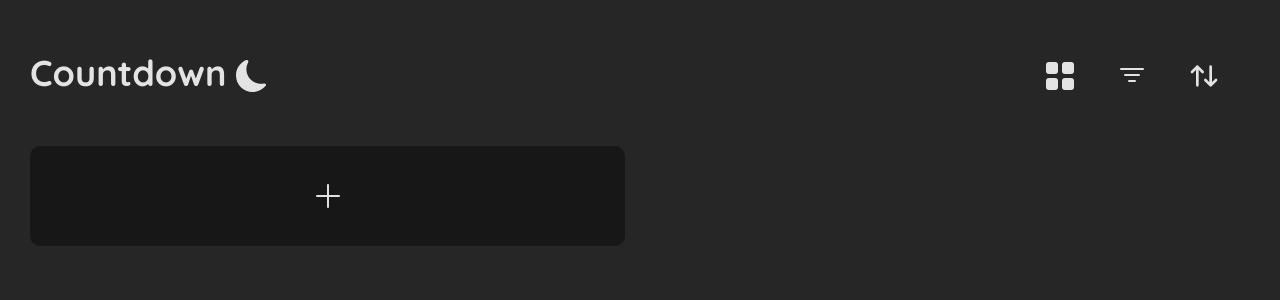
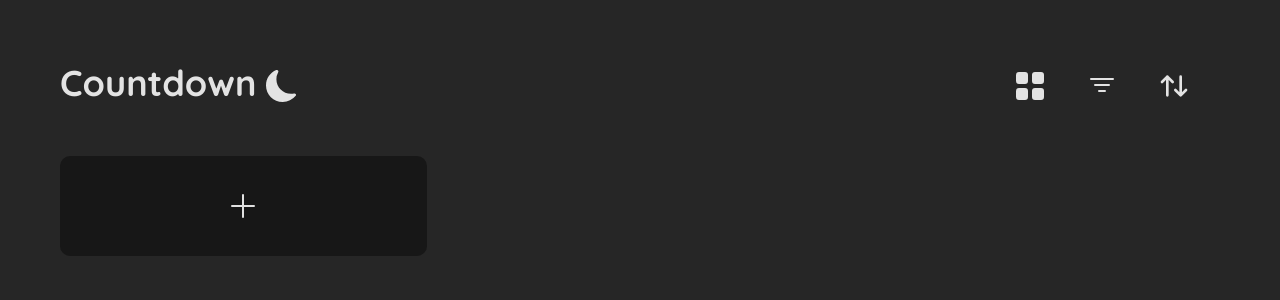
Before and after one commit to lauravivan/countdown, a React (Vite) app: page / in a window 1280 px wide. Shown: the top 300 px of the page. Built offline with nearby package versions, Linux system fonts and the light colour scheme.

Commit message:
Update css

```diff
--- a/src/assets/css/main.css
+++ b/src/assets/css/main.css
@@ -31,7 +31,7 @@ body:has(.dark) {
 }
 
 .homepage {
-  padding: 50px 30px;
+  padding: 60px;
 }
 @media (max-width: 480px) {
   .homepage {
@@ -70,6 +70,7 @@ svg {
 .header__menu .toggle-btn {
   padding: 10px;
   border-radius: 15px;
+  cursor: pointer;
 }
 .header__menu .select-btn:hover,
 .header__menu .toggle-btn:hover {
@@ -215,7 +216,7 @@ svg {
 
 .cards-view-grid {
   display: grid;
-  grid-template-columns: repeat(auto-fill, minmax(400px, 1fr));
+  grid-template-columns: repeat(auto-fill, minmax(300px, 1fr));
   gap: 30px;
   animation: slideIn 0.4s ease-in 0s;
 }
@@ -350,6 +351,56 @@ svg {
   animation: pulsate-bck 0.5s ease-in-out infinite both;
 }
 
+/* ----------------------------------------------
+ * Generated by Animista on 2025-7-17 20:26:53
+ * Licensed under FreeBSD License.
+ * See http://animista.net/license for more info.
+ * w: http://animista.net, t: @cssanimista
+ * ---------------------------------------------- */
+/**
+ * ----------------------------------------
+ * animation scale-in-center
+ * ----------------------------------------
+ */
+@keyframes scale-in-center {
+  0% {
+    transform: scale(0);
+    opacity: 1;
+  }
+  100% {
+    transform: scale(1);
+    opacity: 1;
+  }
+}
+.scale-in-center {
+  animation: scale-in-center 0.5s cubic-bezier(0.25, 0.46, 0.45, 0.94) both;
+}
+
+/* ----------------------------------------------
+ * Generated by Animista on 2025-7-17 20:28:0
+ * Licensed under FreeBSD License.
+ * See http://animista.net/license for more info.
+ * w: http://animista.net, t: @cssanimista
+ * ---------------------------------------------- */
+/**
+ * ----------------------------------------
+ * animation scale-out-center
+ * ----------------------------------------
+ */
+@keyframes scale-out-center {
+  0% {
+    transform: scale(1);
+    opacity: 1;
+  }
+  100% {
+    transform: scale(0);
+    opacity: 1;
+  }
+}
+.scale-out-center {
+  animation: scale-out-center 0.5s cubic-bezier(0.55, 0.085, 0.68, 0.53) both;
+}
+
 .color-circle--c19ee0 {
   background-color: #c19ee0;
 }
--- a/src/assets/sass/_cards.scss
+++ b/src/assets/sass/_cards.scss
@@ -29,7 +29,7 @@
 
 .cards-view-grid {
   display: grid;
-  grid-template-columns: repeat(auto-fill, minmax(400px, 1fr));
+  grid-template-columns: repeat(auto-fill, minmax(300px, 1fr));
   gap: 30px;
   animation: slideIn 0.4s ease-in 0s;
 
--- a/src/assets/sass/_header.scss
+++ b/src/assets/sass/_header.scss
@@ -22,6 +22,7 @@
     .toggle-btn {
       padding: 10px;
       border-radius: 15px;
+      cursor: pointer;
     }
 
     .select-btn:hover,
--- a/src/assets/sass/main.scss
+++ b/src/assets/sass/main.scss
@@ -30,7 +30,7 @@ body {
 }
 
 .homepage {
-  padding: 50px 30px;
+  padding: 60px;
 
   @media (max-width: 480px) {
     padding: 50px 10px;
--- a/src/components/Card.tsx
+++ b/src/components/Card.tsx
@@ -57,7 +57,7 @@ export function Card({
 
   return (
     <article
-      className="card"
+      className="card scale-in-center"
       style={{ backgroundColor: `#${event.color}` }}
       onMouseOver={handleMouseOver}
       onMouseLeave={handleMouseLeave}
```
Also changed, not shown: src/assets/sass/_animation.scss (+54 -0 lines), 2 other files (tests, documents, lock files or other folders).
